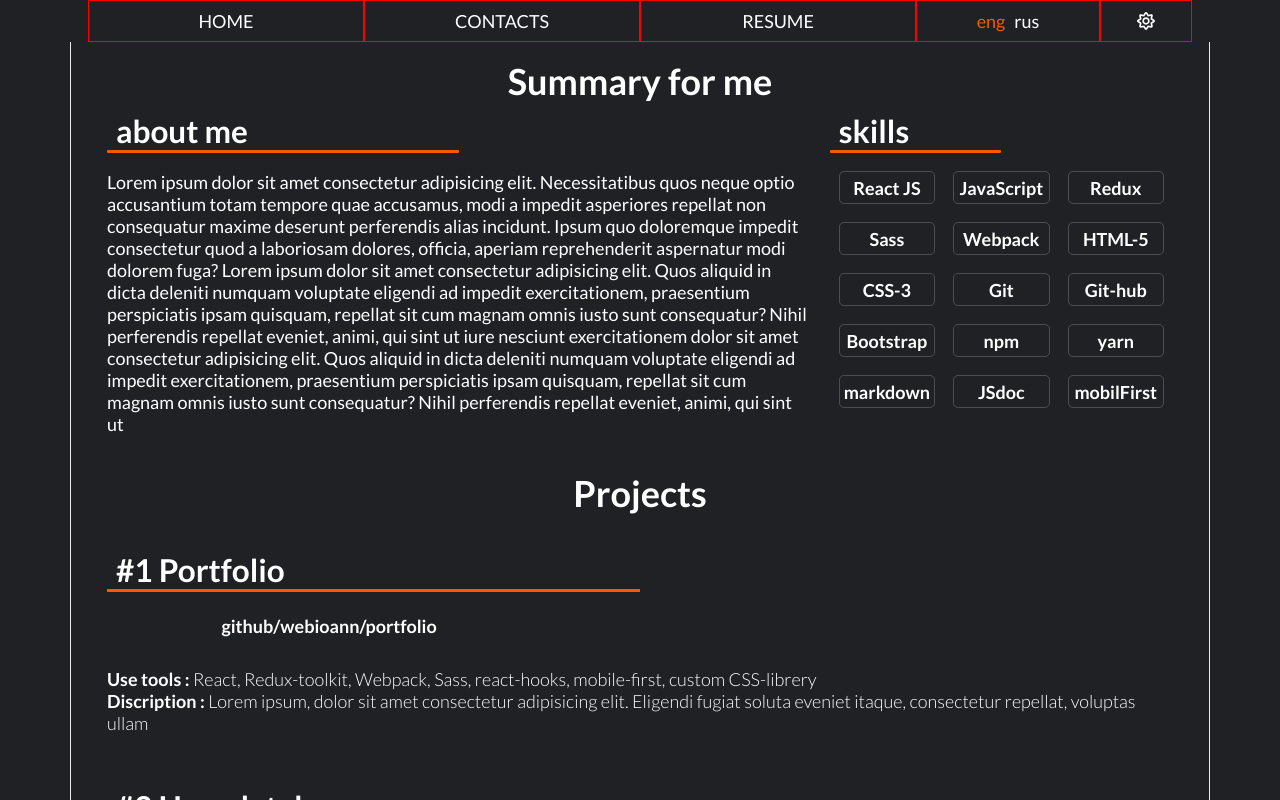
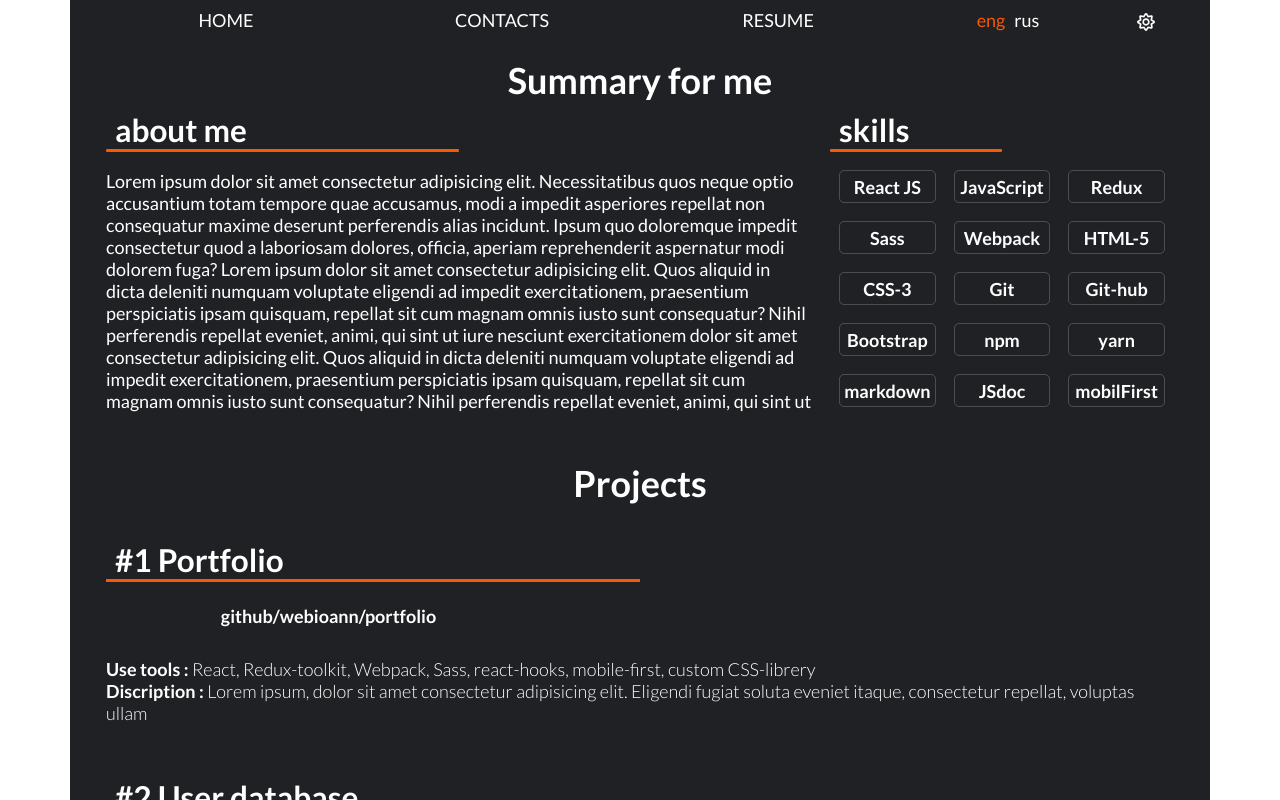
Before and after one commit to webioann/webpack-for-react, a React app: page / in a window 1280 px wide. Shown: the top 800 px of the page. Built offline with nearby package versions, Linux system fonts and the light colour scheme.

Commit message:
create Theme mode switcher with Redux toolkit

```diff
--- a/src/COMPONENTS/App.js
+++ b/src/COMPONENTS/App.js
@@ -1,5 +1,4 @@
 import React,{ useState,useEffect } from 'react'
-import { content } from './textContent'
 import { useSelector } from 'react-redux'
 import Navbar from './Navbar.js'
 import Summary from './Summary.js'
@@ -9,23 +8,21 @@ import './app.scss'
 
 function App() {
 
-  const langMode = useSelector(state => state.langMode.lang)
-  const [lang,setLang] = useState( content.eng )
+  const [lang,setLang] = useState( useSelector(state => state.langMode.lang) )
+  const theme = useSelector(state => state.themeMode.theme)
+  const [langMode,setLangMode] = useState( 'ENG' )
 
   useEffect(() => { console.log("RENDER") },[])
 
   useEffect( () => {
-    if( langMode === "ENG" ) {
-      setLang( content.eng )
-    }
-    else if( langMode === "RUS" ) {
-      setLang( content.rus )
-    }
-  }, [lang])
-  console.log(langMode,lang);
+    console.log(lang,langMode,theme);
+  }, [lang,theme])
+
+
+
   return (
     <div className="portfolio-app">
-      <div className="app container">
+      <div className="app container" style={theme}>
         <Navbar/>
         <Summary/>
         <Projects/>
@@ -41,3 +38,12 @@ function App() {
 }
 
 export default App;
+
+// if( langMode === "ENG" ) {
+//   setLang( content.eng )
+//   console.log(lang,langMode);
+// }
+// else if( langMode === "RUS" ) {
+//   setLang( content.rus )
+//   console.log(lang,langMode);
+// }
--- a/src/COMPONENTS/Navbar.js
+++ b/src/COMPONENTS/Navbar.js
@@ -3,27 +3,26 @@ import { useSelector, useDispatch } from 'react-redux'
 import { langEng,langRus } from '../Redux-toolkit/langModeSlice'
 import './navbar.scss'
 import { content } from './textContent'
-import { FaRegSun } from "react-icons/fa";
-
+import ThemSwitcher from './ThemSwitcher'
 
 function Navbar() {
 
     let resumeLink = "https://drive.google.com/file/d/1Lr05RkXCVdrd4yoEPv1a5fQ3rwu-sVMN/view?usp=sharing"
-    const langMode = useSelector(state => state.langMode.lang)
+
+    const lang = useSelector(state => state.langMode.lang)
     const dispatch = useDispatch()
-    let lang = langMode;
     const[engButton,setEngButton] = useState("active")
     const[rusButton,setRusButton] = useState("not-active")
 
     const switchLangRus = () => {
-      if( langMode === content.eng ) {
+      if( lang === content.eng ) {
         dispatch(langRus())
         setEngButton("not-active")
         setRusButton("active")
       }
     }
     const switchLangEng = () => {
-      if( langMode === content.rus ) {
+      if( lang === content.rus ) {
         dispatch(langEng())
         setRusButton("not-active")
         setEngButton("active")
@@ -46,7 +45,7 @@ function Navbar() {
               <span className={rusButton} onClick={switchLangRus}> rus </span>
           </li>
           <li className="sun-moon col-1">
-            <FaRegSun/>
+            <ThemSwitcher/>
           </li>
         </ul>
     );
--- a/src/COMPONENTS/Summary.js
+++ b/src/COMPONENTS/Summary.js
@@ -4,10 +4,10 @@ import { useSelector } from 'react-redux'
 import './summary.scss'
 
 function Summary() {
+
     const [classes,setClases] = useState('tool col-4 col-md-6 col-lg-4 on-start')
     const langMode = useSelector(state => state.langMode.lang)
     let lang = langMode;
-
     return (
         <section className="summary row">
             <div className="title row">
--- a/src/COMPONENTS/ThemSwitcher.js
+++ b/src/COMPONENTS/ThemSwitcher.js
@@ -1,17 +1,37 @@
-import React from 'react'
+import React,{useState} from 'react'
 import { useSelector, useDispatch } from 'react-redux'
+import { themeLight,themeDark } from '../Redux-toolkit/themeReducer'
 import './navbar.scss'
 import { FaRegSun } from "react-icons/fa"
 import { FaMoon } from "react-icons/fa"
 
 
 function ThemSwitcher() {
-    return (
-        <div>
-            <FaRegSun/>
-            <FaMoon/>
-        </div>
-    )
+
+    const dispatch = useDispatch()
+    const[theme,setTheme] = useState('dark')
+
+    if( theme === 'dark') {
+        return (
+            <span onClick={ () => {
+                dispatch(themeLight())
+                setTheme('light')
+                console.log("DARK");
+            }}>
+                <FaRegSun/>
+            </span>
+        )
+    } else {
+        return (
+            <span onClick={ () => {
+                dispatch(themeDark())
+                setTheme('dark')
+                console.log("LIGHT");
+            }}>
+                <FaMoon/>
+            </span>
+        )
+    }
 }
 
 export default ThemSwitcher
--- a/src/COMPONENTS/app.scss
+++ b/src/COMPONENTS/app.scss
@@ -3,9 +3,9 @@
 .portfolio-app {
   position: relative;
   .app {
+    background-color: $bg-dark;
+    color: $color-light;
     padding-top: 40px;
-    color: $color-light;
-    border: 1px solid $border-col;
     .footer {
       text-align: center;
       padding: 1rem;
--- a/src/COMPONENTS/navbar.scss
+++ b/src/COMPONENTS/navbar.scss
@@ -2,7 +2,6 @@
 
 .navbar {
     padding: 0;
-    color: #fff;
     font-weight: 500;
     position: fixed;
     top: 0;
@@ -12,19 +11,15 @@
     z-index: 1;
     cursor: pointer;
     line-height: 40px;
-    background-color: $bg-dark;
     li{
         display: flex;
         justify-content: center;
         transition: all 200ms linear;
         position: relative;
-
-        border: 1px solid red;
         a{
             text-transform: uppercase;
             padding: 0 10px;
             text-align: center;
-            color: $color-light;
         }
         a:hover::after{
             animation: growBottom 500ms linear forwards;
--- a/src/COMPONENTS/textContent.js
+++ b/src/COMPONENTS/textContent.js
@@ -69,7 +69,7 @@ export const content = {
             portfolio: {
                 subtitle: "Portfolio - это этот сайт ",
                 githubLink: "github/webioann/portfolio",
-                spanTools: "Использовал здесь : ",
+                spanTools: "Использовал : ",
                 textTools: " React, Redux-toolkit, Webpack,  Sass, react-hooks, mobile-first, собственную CSS библиотеку",
                 spanDiscript: "Описание проэкта : ",
                 textDicript: "Lorem ipsum, dolor sit amet consectetur adipisicing elit. Eligendi fugiat soluta eveniet itaque, consectetur repellat, voluptas ullam",
@@ -78,7 +78,7 @@ export const content = {
                 subtitle: "User database - база данных пользователей ",
                 siteLink: "посетите сайт",
                 githubLink: "github/webioann/users-database",
-                spanTools: "Использовал здесь : ",
+                spanTools: "Использовал : ",
                 textTools: " React, Redux-toolkit, Webpack, REST Api, Sass, react-hooks, mobile-first, собственную CSS библиотеку",
                 spanDiscript: "Описание проэкта : ",
                 textDicript: "Lorem ipsum, dolor sit amet consectetur adipisicing elit. Eligendi fugiat soluta eveniet itaque, consectetur repellat, voluptas ullam",
@@ -87,9 +87,9 @@ export const content = {
                 subtitle: "Sky Watcher - погода у вас в городе",
                 siteLink: "посетите сайт",
                 githubLink: "github/webioann/sky-watcher",
-                spanTools: "Использовал здесь : ",
+                spanTools: "Использовал : ",
                 textTools: " React, Redux, Webpack, REST Api, Sass, react-hooks, mobile-first, собственную CSS библиотеку",
-                spanDiscript: "Discription : ",
+                spanDiscript: "Описание проэкта : ",
                 textDicript: "Lorem ipsum, dolor sit amet consectetur adipisicing elit. Eligendi fugiat soluta eveniet itaque, consectetur repellat, voluptas ullam",
             }
         }
--- a/src/Redux-toolkit/langModeSlice.js
+++ b/src/Redux-toolkit/langModeSlice.js
@@ -4,7 +4,7 @@ import { content } from '../COMPONENTS/textContent'
 export const langModeSlice = createSlice({
     name: 'langMode',
     initialState: {
-    lang: content.eng
+        lang: content.eng,
     },
     reducers: {
     langEng: state => { state.lang = content.eng },
--- a/src/Redux-toolkit/store.js
+++ b/src/Redux-toolkit/store.js
@@ -1,8 +1,10 @@
 import { configureStore } from '@reduxjs/toolkit'
 import langModeReducer from './langModeSlice'
+import themeModeReducer from './themeReducer'
 
 export default configureStore({
     reducer: {
-        langMode: langModeReducer
+        langMode: langModeReducer,
+        themeMode: themeModeReducer
     }
 })
--- /dev/null
+++ b/src/Redux-toolkit/themeReducer.js
@@ -0,0 +1,22 @@
+import { createSlice } from '@reduxjs/toolkit'
+
+const dark = {color: '#ffffff', backgroundColor: '#202124'}
+const light = {color: '#474747', backgroundColor: '#ffffff'}
+const borderLight = {border: '1px solid #ffffff'}
+const borderDark = {border: '1px solid #474747'}
+
+export const themeReducer = createSlice({
+    name: 'themeMode',
+    initialState: {
+        theme: dark,
+        border: borderLight
+    },
+    reducers: {
+    themeLight: state => { state.theme = light },
+    themeDark: state => { state.theme = dark }
+    }
+})
+
+export const { themeLight,themeDark } = themeReducer.actions
+
+export default themeReducer.reducer
--- a/src/reactor.scss
+++ b/src/reactor.scss
@@ -50,7 +50,6 @@ body,
 
 html,
 body {
-  background-color: $bg-dark;
   font-size: 14px;
   font-family: $font-main;
   min-height: 100%;
@@ -1269,7 +1268,7 @@ hr {
   outline: none;
 }
 a {
-  color: #0d6efd;
+  color: inherit;
   text-decoration: underline;
 }
 a:hover {
```
Lines whose indentation alone changed are shown as unchanged.
